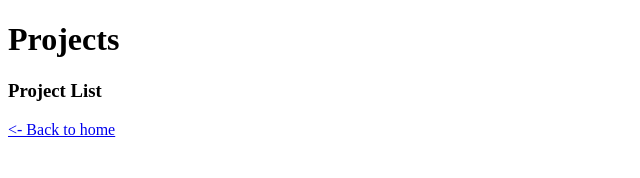
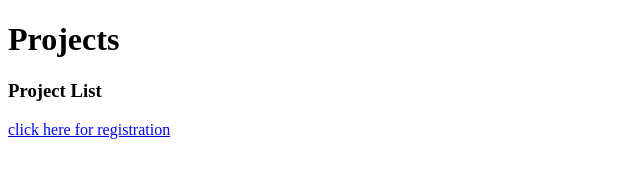
Before and after one commit to abhishekpanday/WD201, a website: page http-server/project.html in a window 1280 px wide. Shown: the full height of the page, 0-640 px from the left. Drawn offline with Linux system fonts and the light colour scheme.

Commit message:
Update project.html

```diff
--- a/http-server/project.html
+++ b/http-server/project.html
@@ -8,6 +8,6 @@
 <body>
    <h1>Projects</h1>
    <h3>Project List</h3>
-   <a href="/">&lt;- Back to home</a>
+   <a href="/registration.html">click here for registration</a>
 </body>
 </html>
```
